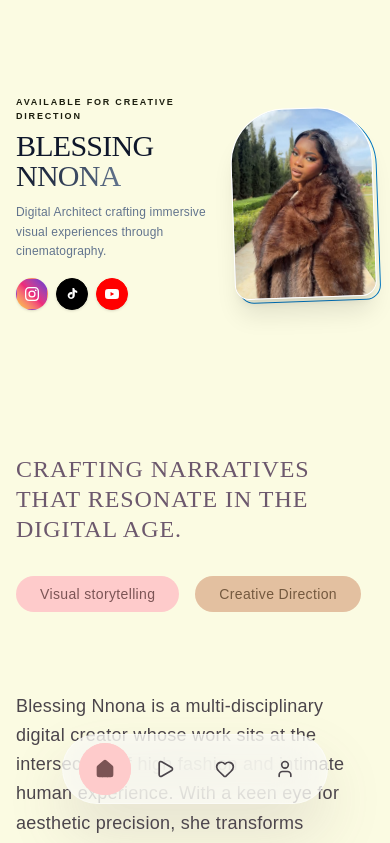
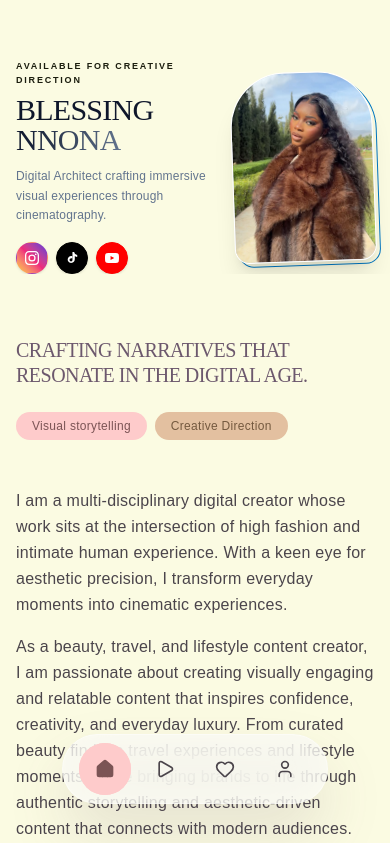
Before and after one commit to janettemi/BlessingPort, a React (Vite) app: page / in a window 390 px wide. Shown: the top 843 px of the page. Built offline with nearby package versions, Linux system fonts and the light colour scheme.

Commit message:
font page change

```diff
--- a/src/components/About.tsx
+++ b/src/components/About.tsx
@@ -1,31 +1,34 @@
 import { motion } from 'motion/react';
-import { ArrowRight, Sparkles } from 'lucide-react';
+import { ArrowRight } from 'lucide-react';
 
 export default function About() {
   return (
-    <section className="py-24 bg-surface-container-low relative px-4">
+    <section className="py-16 md:py-24 bg-surface-container-low relative px-4 sm:px-6">
       <div className="max-w-7xl mx-auto">
         {/* MAIN CONTENT GRID */}
-        <div className="grid grid-cols-1 md:grid-cols-12 gap-12 items-center">
+        <div className="grid grid-cols-1 md:grid-cols-12 gap-8 md:gap-12 items-center">
+
+          {/* HEADER SECTION */}
           <motion.div
             initial={{ opacity: 0, y: 30 }}
             whileInView={{ opacity: 1, y: 0 }}
             viewport={{ once: true }}
             className="md:col-span-5"
           >
-            <h2 className="text-2xl md:text-4xl text-primary mb-8 leading-tight">
+            <h2 className="text-xl sm:text-2xl md:text-4xl text-primary mb-6 md:mb-8 leading-tight font-light tracking-tight">
               Crafting narratives that resonate in the digital age.
             </h2>
-            <div className="flex flex-wrap gap-4 mb-8">
-              <span className="px-6 py-2 rounded-full bg-secondary-container text-secondary text-sm font-medium tracking-wide">
+            <div className="flex flex-wrap gap-2 sm:gap-4 mb-4 md:mb-8">
+              <span className="px-4 py-1.5 sm:px-6 sm:py-2 rounded-full bg-secondary-container text-secondary text-xs sm:text-sm font-medium tracking-wide">
                 Visual storytelling
               </span>
-              <span className="px-6 py-2 rounded-full bg-tertiary-container text-tertiary text-sm font-medium tracking-wide">
+              <span className="px-4 py-1.5 sm:px-6 sm:py-2 rounded-full bg-tertiary-container text-tertiary text-xs sm:text-sm font-medium tracking-wide">
                 Creative Direction
               </span>
             </div>
           </motion.div>
 
+          {/* BODY COPY SECTION */}
           <motion.div
             initial={{ opacity: 0, y: 30 }}
             whileInView={{ opacity: 1, y: 0 }}
@@ -33,35 +36,37 @@ export default function About() {
             transition={{ delay: 0.2 }}
             className="md:col-span-6 md:col-start-7"
           >
-            <p className="text-lg text-on-surface-variant mb-6 leading-relaxed">
-              Blessing Nnona is a multi-disciplinary digital creator whose work sits at the
+            {/* Standardized into clean first-person storytelling and optimized text sizing for phone viewports */}
+            <p className="text-base md:text-lg text-on-surface-variant mb-4 md:mb-6 leading-relaxed">
+              I am a multi-disciplinary digital creator whose work sits at the
               intersection of high fashion and intimate human experience.
               With a keen eye for aesthetic precision,
-              she transforms everyday moments into cinematic experiences.
+              I transform everyday moments into cinematic experiences.
             </p>
-            <p className="text-lg text-on-surface-variant mb-10 leading-relaxed">
-              I’m a beauty, travel, and lifestyle content creator passionate
+            <p className="text-base md:text-lg text-on-surface-variant mb-8 md:mb-10 leading-relaxed">
+              As a beauty, travel, and lifestyle content creator, I am passionate
               about creating visually engaging and relatable content that inspires confidence,
               creativity, and everyday luxury. From curated beauty finds to travel experiences
               and lifestyle moments, I love bringing brands to life through authentic storytelling
               and aesthetic-driven content that connects with modern audiences.
             </p>
 
+            {/* CALL TO ACTION BUTTON */}
             <motion.a
               href="#contact"
               whileHover={{ x: 10 }}
               className="inline-flex items-center gap-4 group cursor-pointer"
             >
-              <div className="w-12 h-12 rounded-full sunset-soft-gradient bg-secondary-container flex items-center justify-center text-white shadow-lg">
-                <ArrowRight size={24} />
+              <div className="w-10 h-10 sm:w-12 sm:h-12 rounded-full sunset-soft-gradient bg-secondary-container flex items-center justify-center text-white shadow-lg transition-transform duration-300">
+                <ArrowRight className="w-5 h-5 sm:w-6 sm:h-6" />
               </div>
-              <span className="text-sm font-bold tracking-widest text-primary uppercase">
+              <span className="text-xs sm:text-sm font-bold tracking-widest text-primary uppercase">
                 Start a Conversation
               </span>
             </motion.a>
           </motion.div>
+
         </div>
-
       </div>
     </section>
   );
--- a/src/components/Hero.tsx
+++ b/src/components/Hero.tsx
@@ -2,7 +2,7 @@ import { motion } from "framer-motion";
 
 export default function Hero() {
   return (
-    <section className="relative h-auto md:min-h-screen flex items-center justify-center overflow-hidden px-4 sm:px-6 pt-24 pb-12 md:py-10 bg-surface">
+    <section className="relative h-auto md:min-h-screen flex items-center justify-center overflow-hidden px-4 sm:px-6 pt-15 md:py-10 bg-surface">
       <div className="max-w-7xl w-full mx-auto grid grid-cols-12 items-center gap-3 sm:gap-6 lg:gap-8">
 
         {/* LEFT TEXT CONTENT: Spans 7 columns on mobile, text left-aligned */}
```
